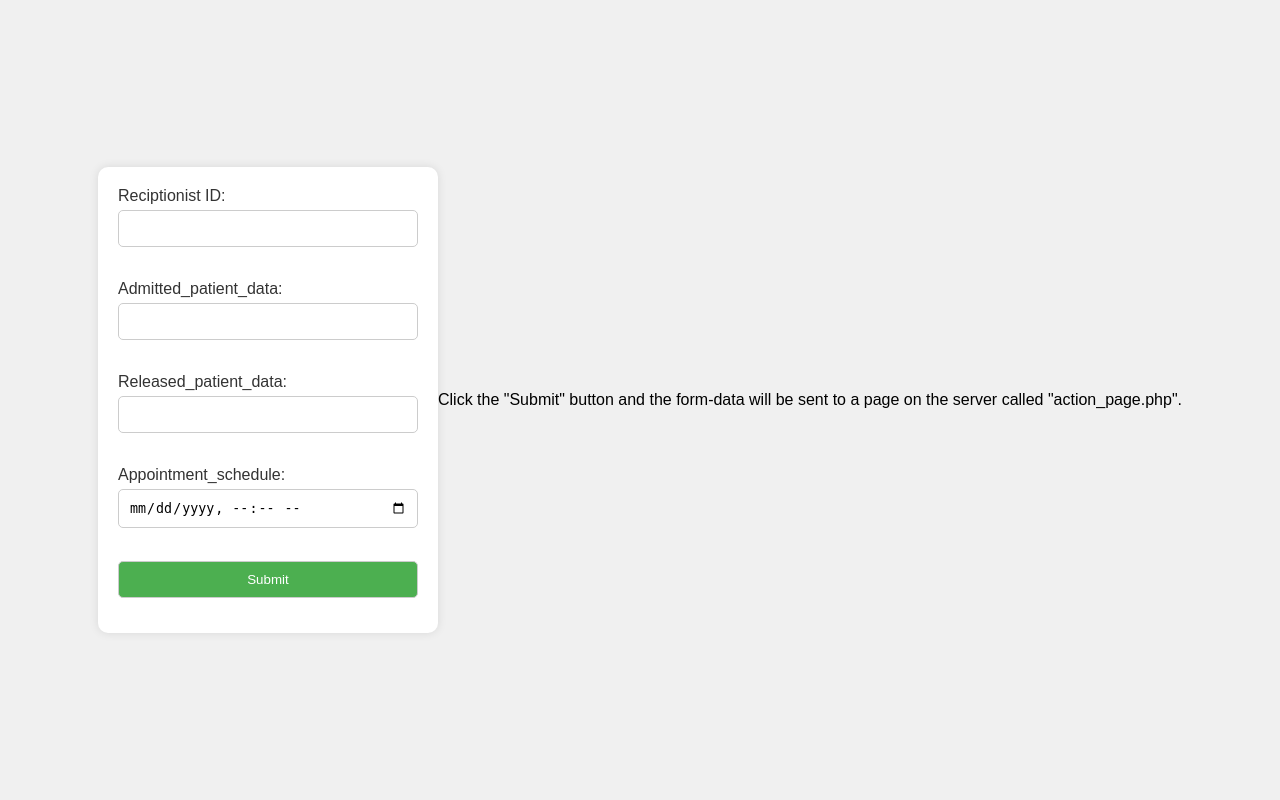
After one commit to SajidurRahmancode/auramd, a PHP site: page /Form.php in a window 1280 px wide. The commit adds this page. Run offline with PHP 8.4, Linux system fonts and the light colour scheme.

Commit message:
Add Form button and backend code

```diff
--- /dev/null
+++ b/auramd/Form.php
@@ -0,0 +1,111 @@
+<?php
+$servername = "localhost";
+$username = "root";
+$password = "";
+$dbname = "auramd";
+
+// Create connection
+$conn = new mysqli($servername, $username, $password, $dbname);
+
+// Check connection
+if ($conn->connect_error) {
+    die("Connection failed: " . $conn->connect_error);
+}
+
+// Handle form submission
+if ($_SERVER["REQUEST_METHOD"] == "POST") {
+    $receptionistid = $_POST['receptionistid'];
+    $admitted_patient_data =  $_POST['admitted_patient_data'];
+    $released_patient_data =  $_POST['released_patient_data'];
+    $appointment_schedule =  $_POST['appointment_schedule	'];
+
+
+    // Insert data into the database
+    $sql = "INSERT INTO receptionist(receptionistid,admitted_patient_data,released_patient_data,appointment_schedule)
+            VALUES (' $receptionistid','$admitted_patient_data','$released_patient_data','$appointment_schedule')";
+
+
+    if ($conn->query($sql) === TRUE) {
+        echo "Data inserted successfully";
+    } else {
+        echo "Error: " . $sql . "<br>" . $conn->error;
+    }
+}
+
+$conn->close();
+?>
+
+
+<!DOCTYPE html>
+<html>
+<head>
+    <style>
+        /* CSS styles for the form */
+        body {
+            font-family: Arial, sans-serif;
+            background-color: #f0f0f0;
+            margin: 0;
+            padding: 0;
+            display: flex;
+            justify-content: center;
+            align-items: center;
+            height: 100vh;
+        }
+        form {
+            background-color: #ffffff;
+            padding: 20px;
+            border-radius: 10px;
+            box-shadow: 0 0 10px rgba(0, 0, 0, 0.1);
+            width: 300px;
+        }
+        h1 {
+            text-align: center;
+        }
+        label {
+            display: block;
+            margin-bottom: 5px;
+            color: #333333;
+        }
+        input[type="text"],
+        input[type="datetime-local"],
+        input[type="submit"] {
+            width: 100%;
+            padding: 10px;
+            margin-bottom: 15px;
+            border: 1px solid #cccccc;
+            border-radius: 5px;
+            box-sizing: border-box;
+        }
+        input[type="submit"] {
+            background-color: #4caf50;
+            color: #ffffff;
+            cursor: pointer;
+            transition: background-color 0.3s;
+        }
+        input[type="submit"]:hover {
+            background-color: #45a049;
+        }
+    </style>
+</head>
+<body>
+
+
+<form action="Form.php" method = "post" id = "form">
+
+  <label for="receptionistid">Reciptionist ID:</label>
+  <input type="text" id="receptionistid" name="receptionistid"><br><br>
+  <label for="admitted_patient_data">Admitted_patient_data:</label>
+  <input type="text" id="admitted_patient_data" name="admitted_patient_data"><br><br>
+  <label for="released_patient_data">Released_patient_data:</label>
+  <input type="text" id="released_patient_data" name="released_patient_data"><br><br>
+  <label for="appointment_schedule">Appointment_schedule:</label>
+  <input type="datetime-local" id="appointment_schedule" name="appointment_schedule"><br><br>
+
+  <input type="submit" value="Submit">
+</form>
+
+<p>Click the "Submit" button and the form-data will be sent to a page on the
+server called "action_page.php".</p>
+
+</body>
+</html>
```
Also changed, not shown: auramd/Form.html (added, +58 -0 lines), auramd/RECEPTIONIST.php (+12 -4 lines).
